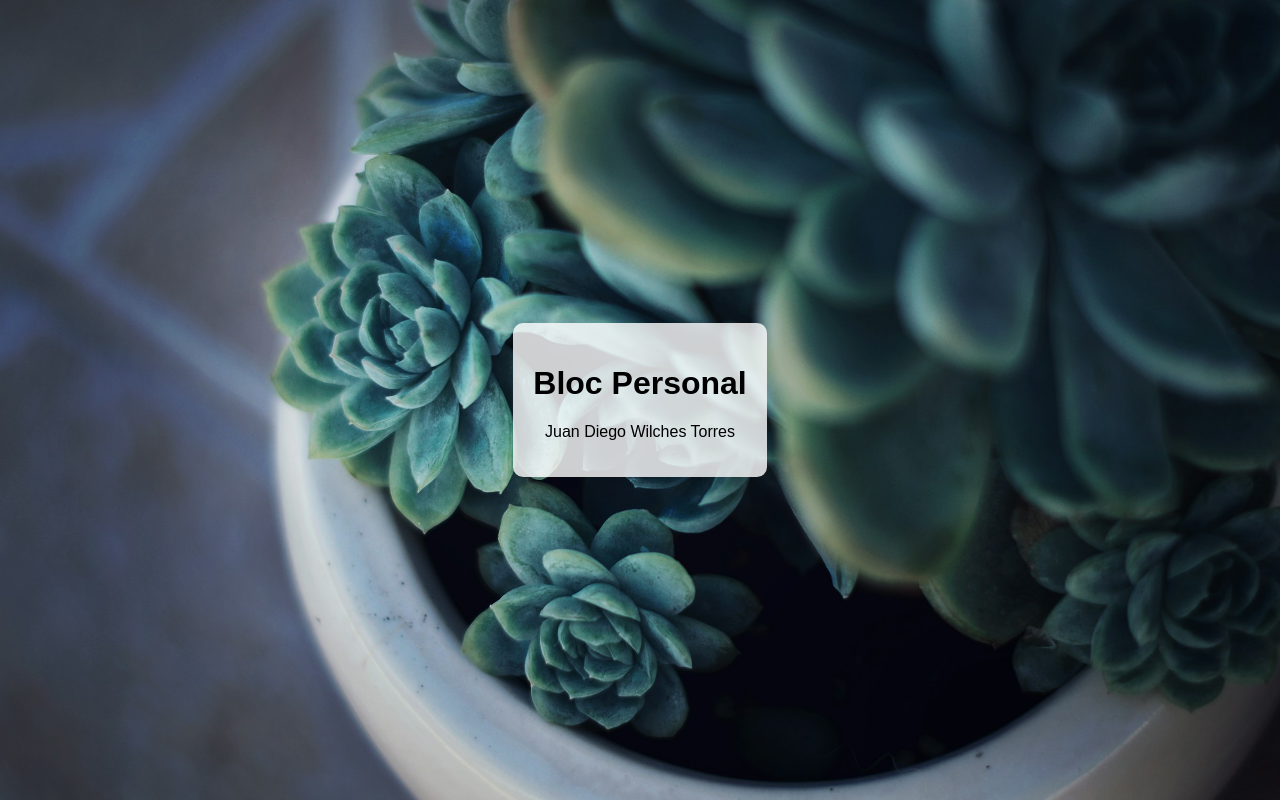
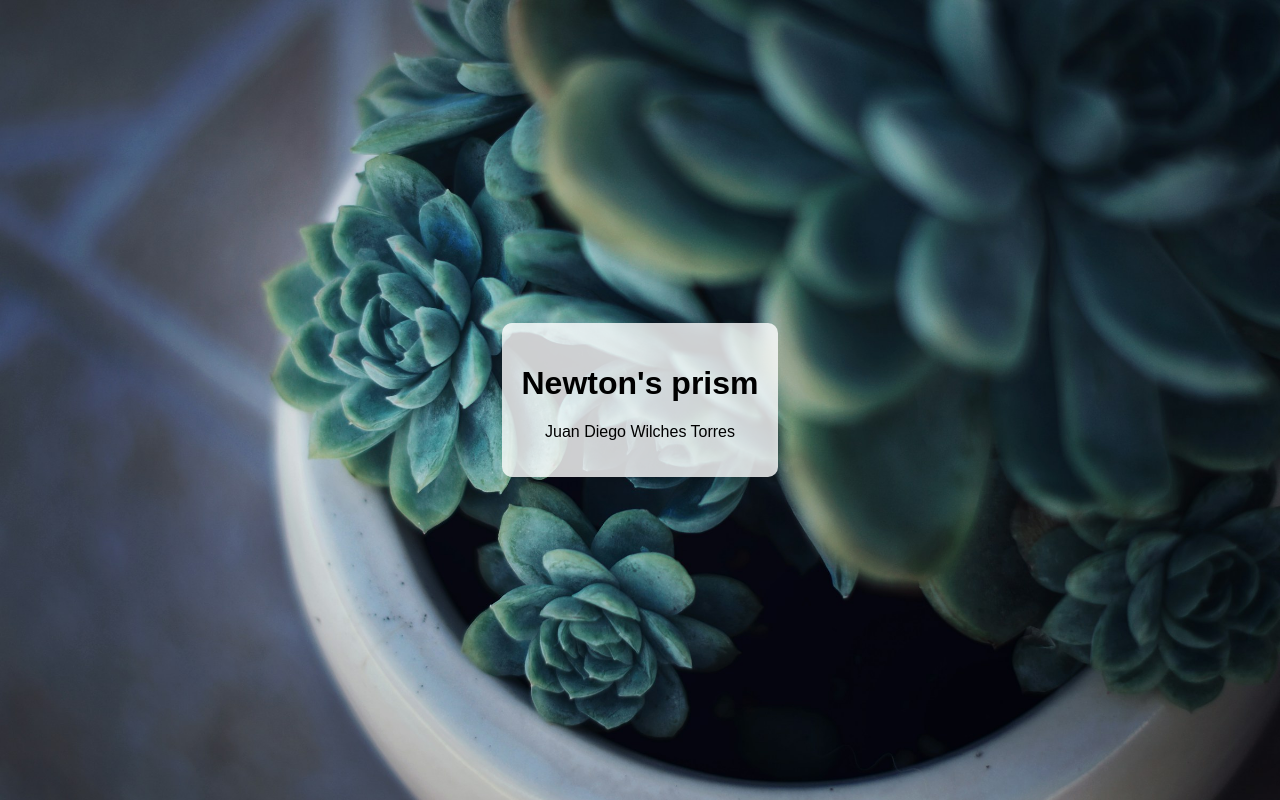
Before and after one commit to juandwt/juandwt.github.io, a plain HTML site: page index.html in a window 1280 px wide. Drawn offline with Linux system fonts and the light colour scheme.

Commit message:
Update index.html

```diff
--- a/index.html
+++ b/index.html
@@ -27,7 +27,7 @@
 </head>
 <body>
     <div class="content">
-        <h1>Bloc Personal</h1>
+        <h1>Newton's prism</h1>
         <p>Juan Diego Wilches Torres</p>
     </div>
 </body>
```
